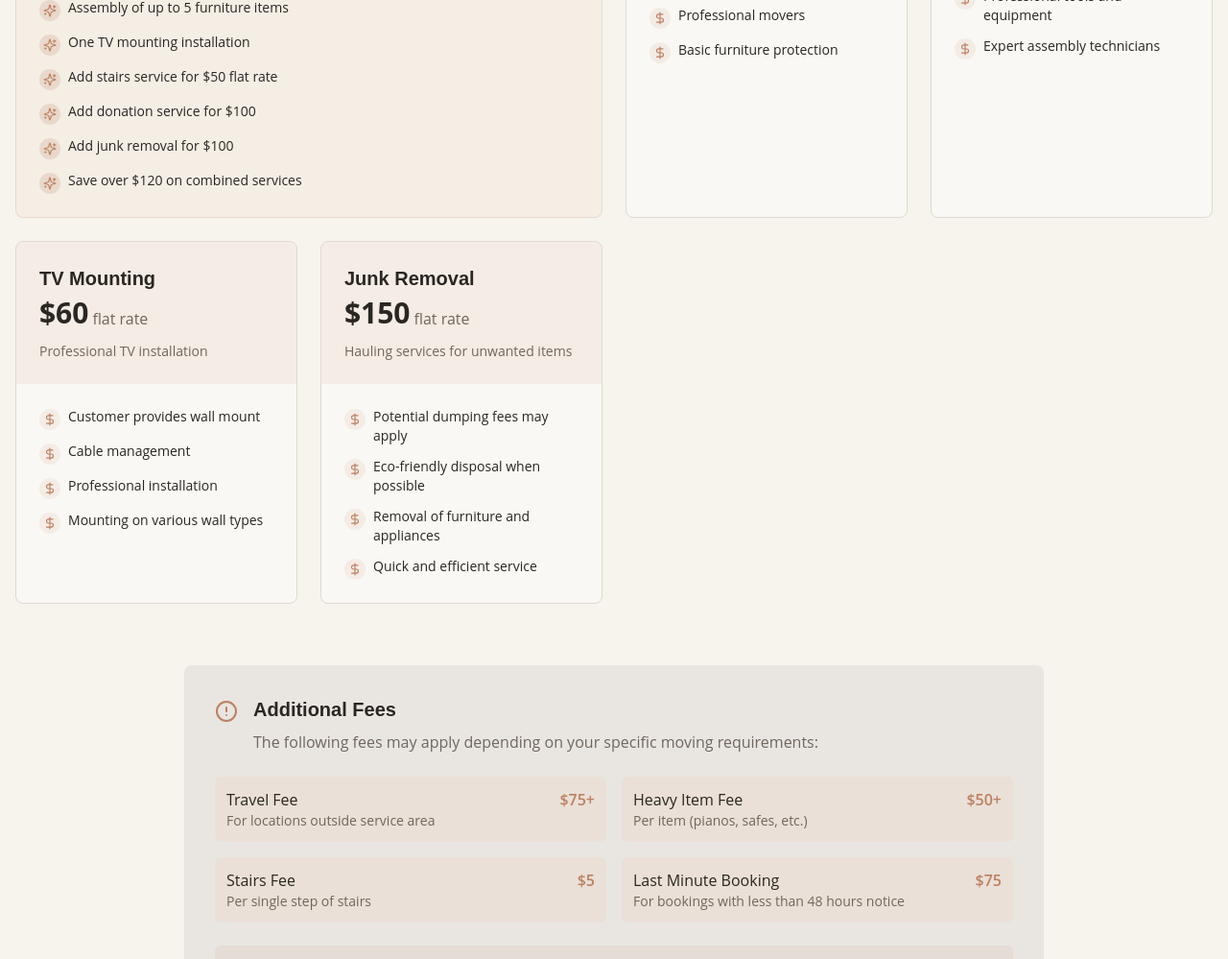
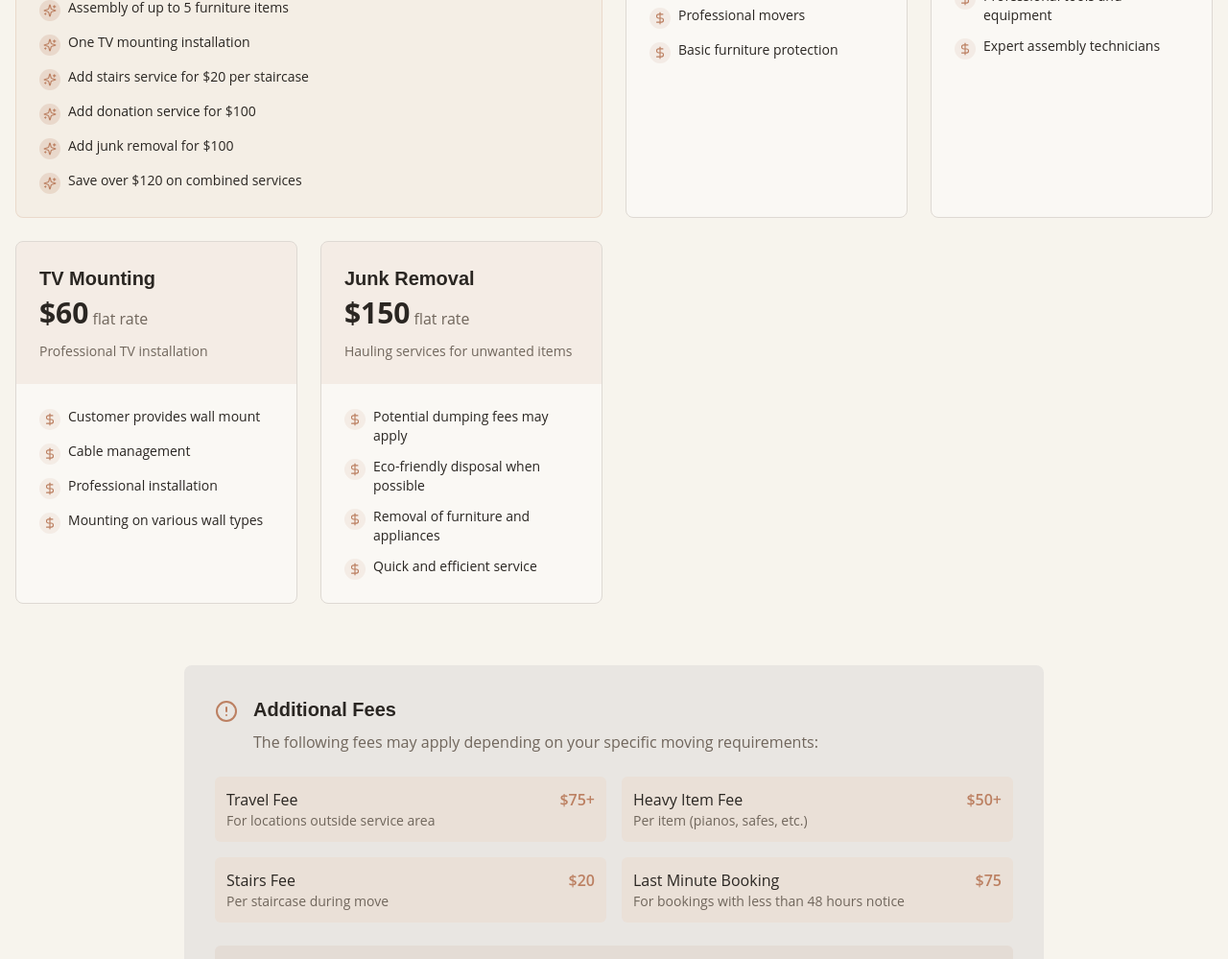
Before and after one commit to hshab610/oasis-website-whisper, a React (Vite) app: page / in a window 1280 px wide. Shown: the part 3365-4364 px from the top of the page at 96% size. Built offline with nearby package versions, Linux system fonts and the light colour scheme.

Commit message:
Fix: Update stairs fee
Update the stairs fee to twenty dollars per staircase.

```diff
--- a/src/components/home/Pricing.tsx
+++ b/src/components/home/Pricing.tsx
@@ -12,7 +12,7 @@ const Pricing = () => {
   const additionalFees = [
     { name: 'Travel Fee', description: 'For locations outside service area', price: '$75+' },
     { name: 'Heavy Item Fee', description: 'Per item (pianos, safes, etc.)', price: '$50+' },
-    { name: 'Stairs Fee', description: 'Per single step of stairs', price: '$5' },
+    { name: 'Stairs Fee', description: 'Per staircase during move', price: '$20' },
     { name: 'Last Minute Booking', description: 'For bookings with less than 48 hours notice', price: '$75' }
   ];
 
@@ -26,7 +26,7 @@ const Pricing = () => {
         'Professional local moving service',
         'Assembly of up to 5 furniture items',
         'One TV mounting installation',
-        'Add stairs service for $50 flat rate',
+        'Add stairs service for $20 per staircase',
         'Add donation service for $100',
         'Add junk removal for $100',
         'Save over $120 on combined services'
--- a/src/pages/Services.tsx
+++ b/src/pages/Services.tsx
@@ -11,7 +11,7 @@ const Services = () => {
   const additionalFees = [
     { name: 'Travel Fee', description: 'For locations outside our service area', price: '$75+' },
     { name: 'Heavy Item Fee', description: 'Per item (pianos, safes, etc.)', price: '$50+' },
-    { name: 'Stairs Fee', description: 'Per single step of stairs', price: '$5' },
+    { name: 'Stairs Fee', description: 'Per staircase during move', price: '$20' },
     { name: 'Last Minute Booking', description: 'For bookings with less than 48 hours notice', price: '$75' }
   ];
 
```
